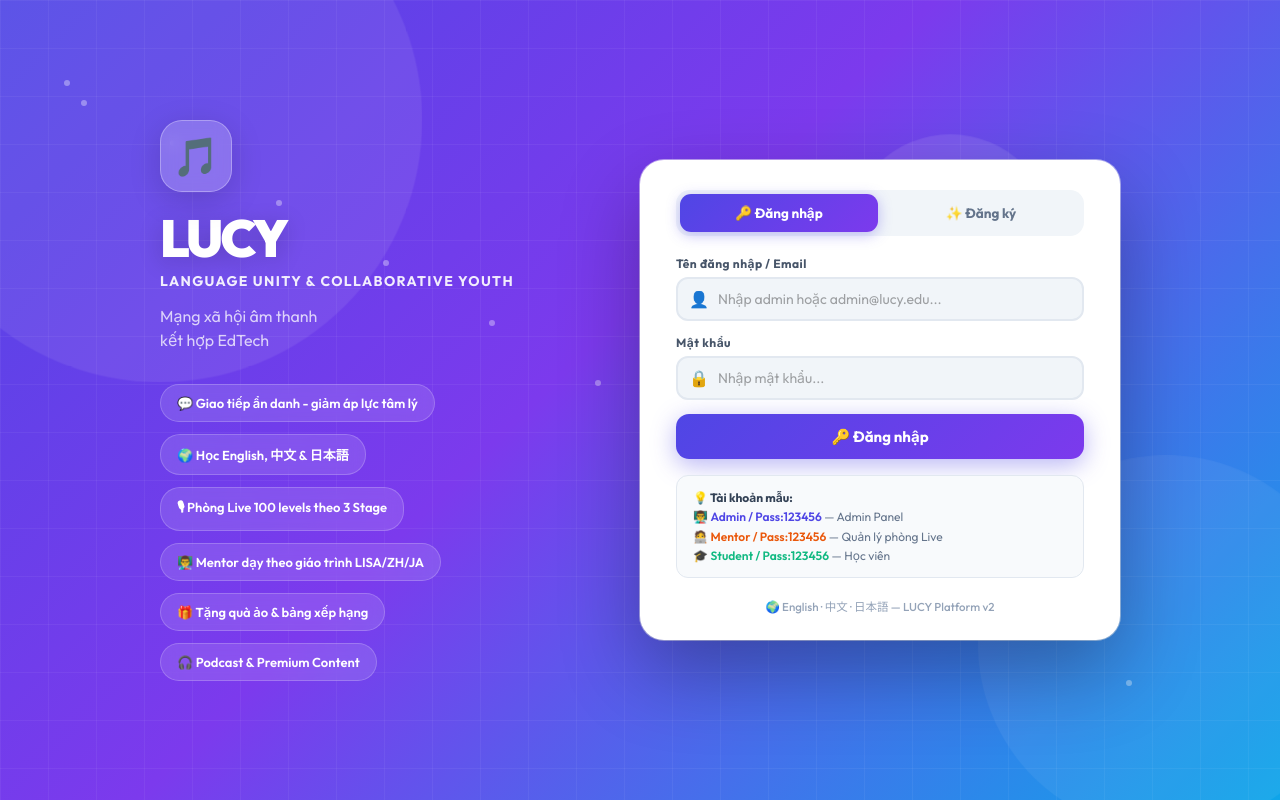
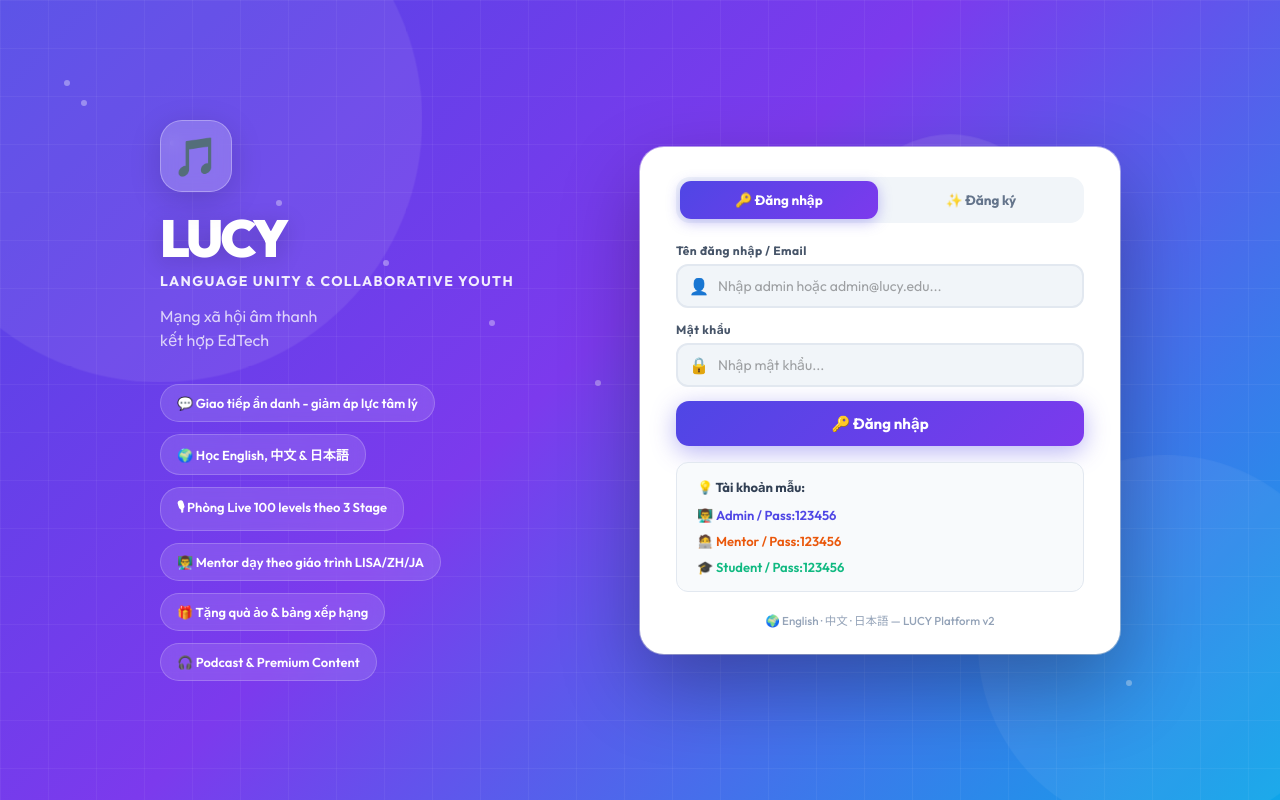
Before and after one commit to LeTranQuocDung/PRJ301_Project, a React (Vite) app: page / in a window 1280 px wide. Both pictures are taken after a click on the button "🔑 Đăng nhập". Built offline with nearby package versions, Linux system fonts and the light colour scheme.

Commit message:
UI: Remove description text from Hint Box and increase line spacing

```diff
--- a/src/LoginPage.jsx
+++ b/src/LoginPage.jsx
@@ -234,11 +234,11 @@ export default function LoginPage({ onLogin }) {
                 {loading ? 'Đang đăng nhập...' : '🔑 Đăng nhập'}
               </button>
 
-              <div style={{ background:'#f8fafc', padding:'12px 16px', borderRadius:12, border:'1px solid #e2e8f0', fontSize:12, color:'#64748b', lineHeight:1.6 }}>
-                <strong style={{ color:'#334155' }}>💡 Tài khoản mẫu:</strong><br/>
-                👨‍🏫 <span style={{ color:'#4f46e5', fontWeight:600 }}>Admin / Pass:123456</span> — Admin Panel<br/>
-                🧑‍💻 <span style={{ color:'#ea580c', fontWeight:600 }}>Mentor / Pass:123456</span> — Quản lý phòng Live<br/>
-                🎓 <span style={{ color:'#10b981', fontWeight:600 }}>Student / Pass:123456</span> — Học viên
+              <div style={{ background:'#f8fafc', padding:'16px 20px', borderRadius:12, border:'1px solid #e2e8f0', fontSize:13, color:'#64748b', display:'flex', flexDirection:'column', gap:10 }}>
+                <strong style={{ color:'#334155', marginBottom:2 }}>💡 Tài khoản mẫu:</strong>
+                <div>👨‍🏫 <span style={{ color:'#4f46e5', fontWeight:600 }}>Admin / Pass:123456</span></div>
+                <div>🧑‍💻 <span style={{ color:'#ea580c', fontWeight:600 }}>Mentor / Pass:123456</span></div>
+                <div>🎓 <span style={{ color:'#10b981', fontWeight:600 }}>Student / Pass:123456</span></div>
               </div>
             </div>
           )}
```
